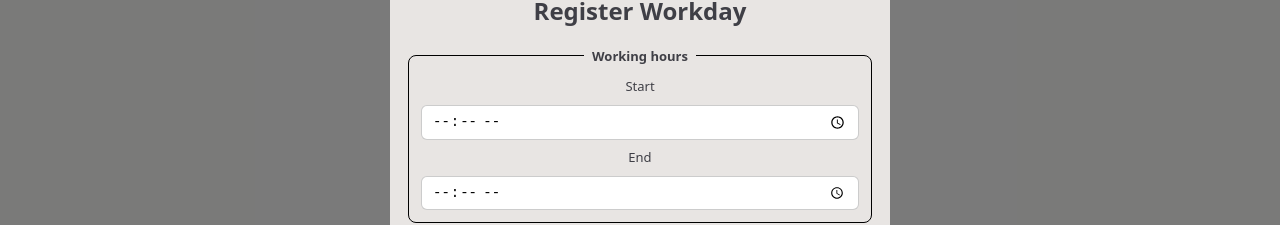
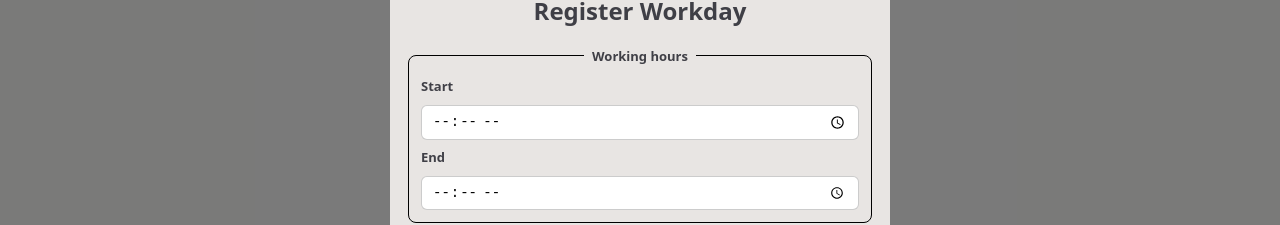
Before and after one commit to ollewarne/linkoping-pps, a React (Vite) app: page / in a window 1280 px wide. Both pictures are taken after a click on the element 1252 px from the left and 50 px from the top of the page. Shown: the part 170-395 px from the top of the page. Built offline with nearby package versions, Linux system fonts and the light colour scheme.

Commit message:
styling for form

```diff
--- a/src/components/WorkDayForm/WorkDayForm.module.css
+++ b/src/components/WorkDayForm/WorkDayForm.module.css
@@ -6,7 +6,6 @@
 }
 
 .explanation {
-    font-weight: bold;
     font-size: small;
 }
 
@@ -15,3 +14,8 @@
     font-size: small;
     color: green;
 }
+
+fieldset label {
+    text-align: left;
+    font-weight: bold;
+}
```
